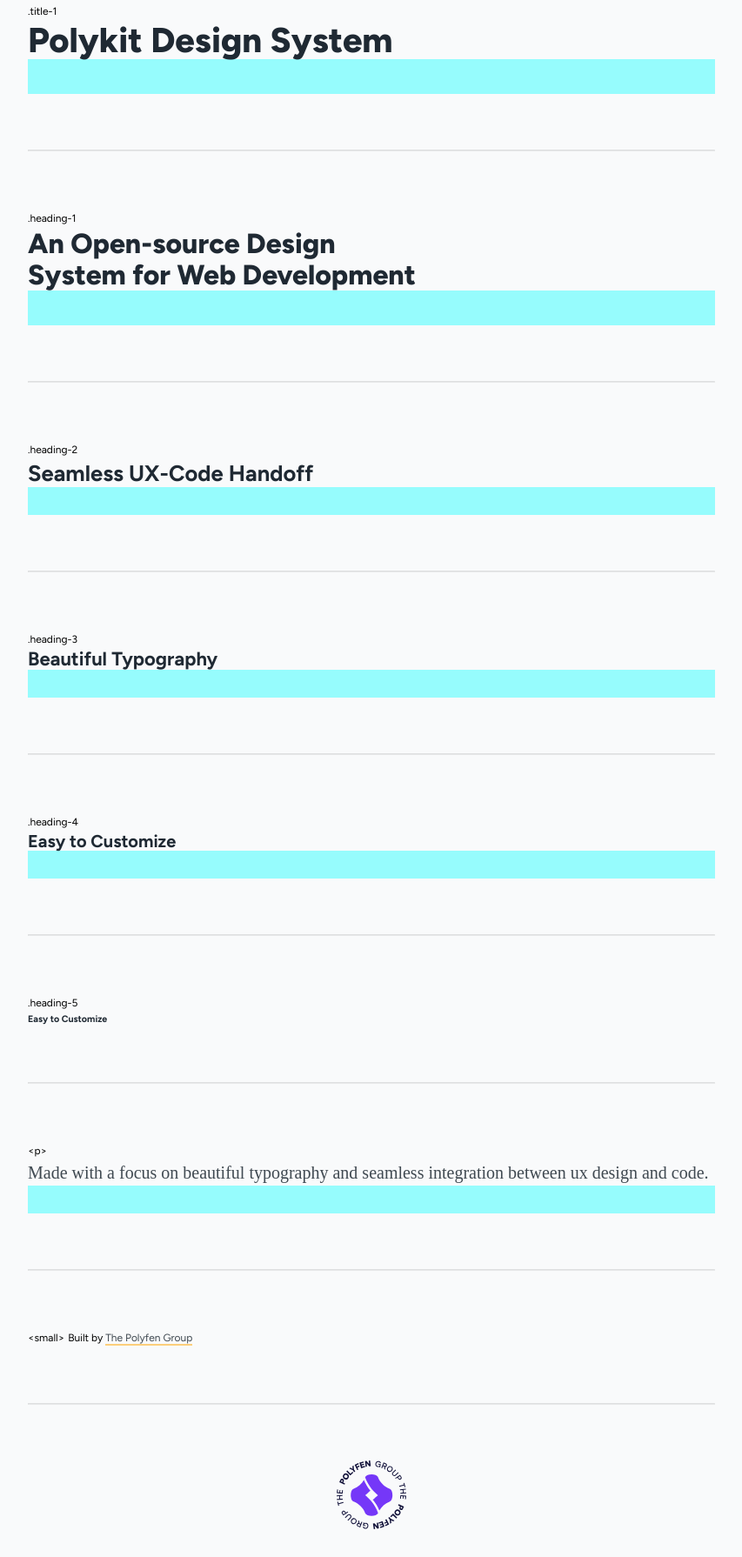
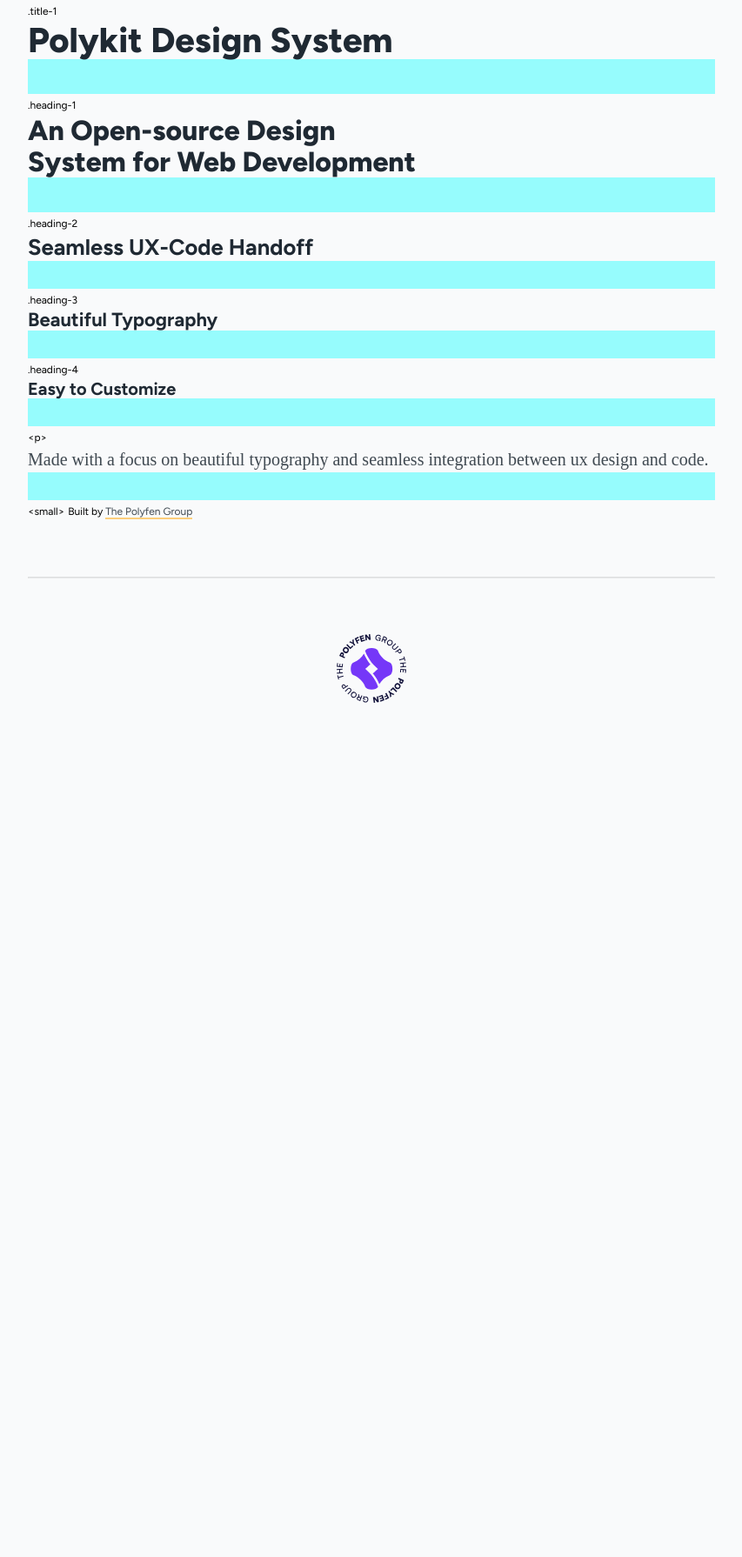
Before and after one commit to polyfen/polykit, a PHP site: page /typography.php in a window 1280 px wide. Shown: the part 58-1848 px from the top of the page at 87% size, without its empty margins (213-1066 px from the left). After the commit the page ends 866 px from the top, so only its background shows below. Run offline with PHP 8.4, Linux system fonts and the light colour scheme.

Commit message:
Update typography.php

```diff
--- a/typography.php
+++ b/typography.php
@@ -68,15 +68,11 @@
                 <div class="type-demo-margin type-demo-margin-bottom"></div>
             </section>
 
-            <hr>
-
             <section class="heading-1-demo">
                 <small class="caption">.heading-1</small>
                 <h2 class="heading-1" style="margin-top:0;padding-top:0;margin-bottom:0;padding-bottom:0;">An Open-source Design System for Web Development</h2>
                 <div class="type-demo-margin type-demo-margin-bottom"></div>
             </section>
-
-            <hr>
 
             <section class="heading-2-demo">
                 <small class="caption">.heading-2</small>
@@ -84,15 +80,11 @@
                 <div class="type-demo-margin type-demo-margin-bottom"></div>
             </section>
 
-            <hr>
-
             <section class="heading-3-demo">
                 <small class="caption">.heading-3</small>
                 <h4 class="heading-3" style="margin-top:0;padding-top:0;margin-bottom:0;padding-bottom:0;">Beautiful Typography</h4>
                 <div class="type-demo-margin type-demo-margin-bottom"></div>
             </section>
-
-            <hr>
 
             <section class="heading-4-demo">
                 <small class="caption">.heading-4</small>
@@ -100,23 +92,11 @@
                 <div class="type-demo-margin type-demo-margin-bottom"></div>
             </section>
 
-            <hr>
-
-            <section class="heading-5-demo">
-                <small class="caption">.heading-5</small>
-                <h6 class="heading-5" style="margin-top:0;padding-top:0;margin-bottom:0;padding-bottom:0;">Easy to Customize</h6>
-                <div class="type-demo-margin type-demo-margin-bottom"></div>
-            </section>
-
-            <hr>
-
             <section class="p-demo">
                 <small class="caption">&lt;p&gt;</small>
                 <p class="" style="margin-top:0;padding-top:0;margin-bottom:0;padding-bottom:0;">Made with a focus on beautiful typography and seamless integration between ux design and code.</p>
                 <div class="type-demo-margin type-demo-margin-bottom"></div>
             </section>
-
-            <hr>
 
             <section class="small-demo">
                 <small class="caption">&lt;small&gt;</small>
```
